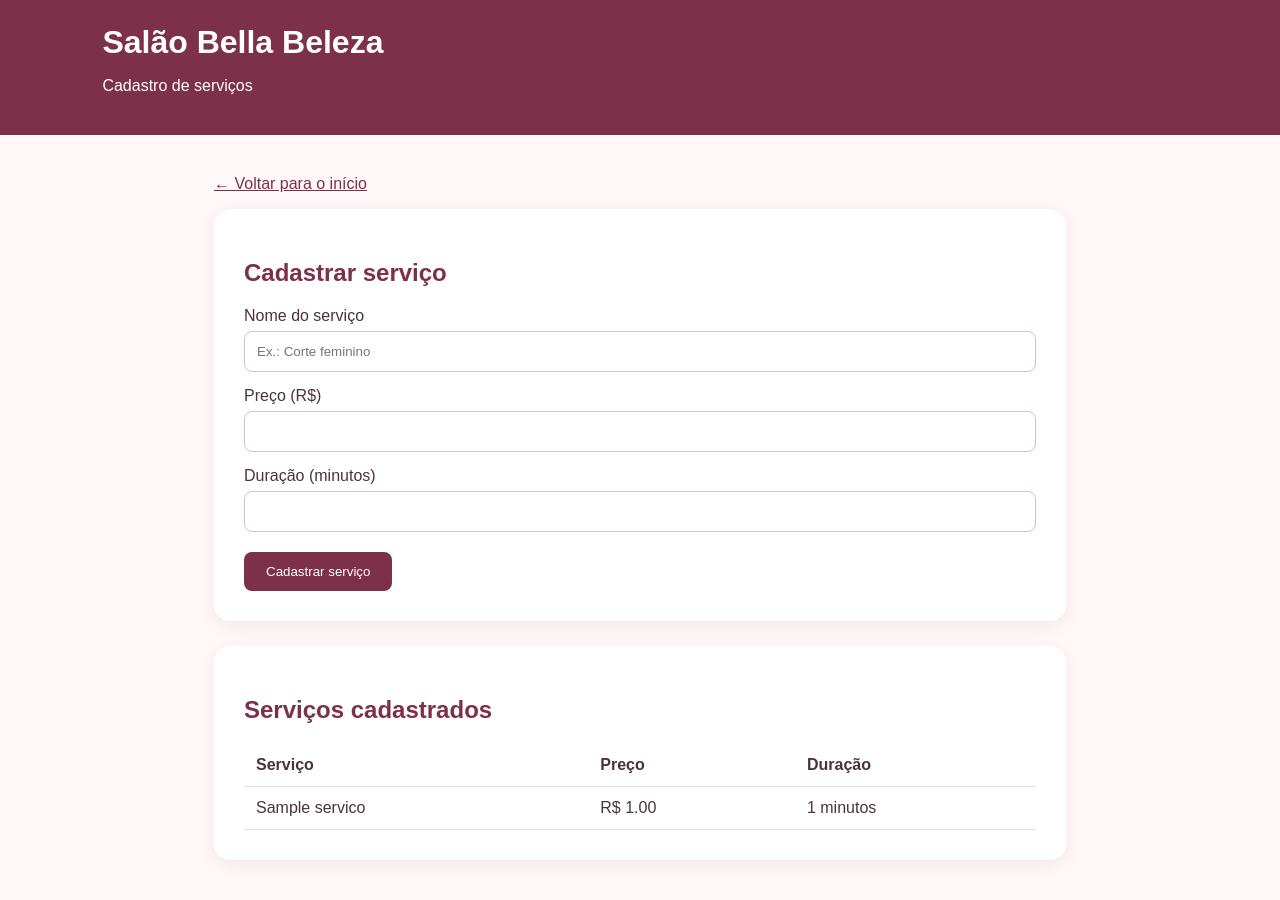
After one commit to LeticiaFerraz00/salao-bella-beleza, a Flask app: page /servicos in a window 1280 px wide. The commit adds this page. Run offline with Flask 3, Linux system fonts and the light colour scheme; tables that the repository leaves empty hold one stand-in row (values such as "Sample post").

Commit message:
feat: adiciona cadastro e listagem de servicos

```diff
--- a/app.py
+++ b/app.py
@@ -36,5 +36,38 @@ def clientes():
     conexao.close()
     return render_template("clientes.html", clientes=lista_clientes)
 
+@app.route("/servicos", methods=["GET", "POST"])
+def servicos():
+    conexao = conectar()
+
+    if request.method == "POST":
+        nome = request.form.get("nome", "").strip()
+        preco = request.form.get("preco", "").strip()
+        duracao = request.form.get("duracao", "").strip()
+
+        if nome and preco and duracao:
+            try:
+                preco = float(preco)
+                duracao = int(duracao)
+
+                if preco >= 0 and duracao > 0:
+                    conexao.execute(
+                        "INSERT INTO servicos (nome, preco, duracao) VALUES (?, ?, ?)",
+                        (nome, preco, duracao)
+                    )
+                    conexao.commit()
+            except ValueError:
+                pass
+
+        conexao.close()
+        return redirect(url_for("servicos"))
+
+    lista_servicos = conexao.execute(
+        "SELECT * FROM servicos ORDER BY nome"
+    ).fetchall()
+
+    conexao.close()
+    return render_template("servicos.html", servicos=lista_servicos)
+
 if __name__ == "__main__":
     app.run(debug=True)
--- /dev/null
+++ b/templates/servicos.html
@@ -0,0 +1,138 @@
+<!DOCTYPE html>
+<html lang="pt-br">
+<head>
+    <meta charset="UTF-8">
+    <meta name="viewport" content="width=device-width, initial-scale=1.0">
+    <title>Serviços | Salão Bella Beleza</title>
+
+    <style>
+        * { box-sizing: border-box; }
+
+        body {
+            margin: 0;
+            font-family: Arial, sans-serif;
+            background-color: #fff7f8;
+            color: #49343b;
+        }
+
+        header {
+            background-color: #7d3049;
+            color: white;
+            padding: 24px 8%;
+        }
+
+        header h1 { margin: 0; }
+
+        main {
+            max-width: 900px;
+            margin: 40px auto;
+            padding: 0 24px;
+        }
+
+        .card {
+            background-color: white;
+            border-radius: 16px;
+            padding: 30px;
+            margin-bottom: 25px;
+            box-shadow: 0 4px 18px #7d304915;
+        }
+
+        h2 { color: #7d3049; }
+
+        label {
+            display: block;
+            margin: 15px 0 6px;
+        }
+
+        input {
+            width: 100%;
+            padding: 12px;
+            border: 1px solid #d8bfc7;
+            border-radius: 8px;
+        }
+
+        button {
+            margin-top: 20px;
+            background-color: #7d3049;
+            color: white;
+            border: none;
+            border-radius: 8px;
+            padding: 12px 22px;
+            cursor: pointer;
+        }
+
+        button:hover { background-color: #602238; }
+
+        table {
+            width: 100%;
+            border-collapse: collapse;
+        }
+
+        th, td {
+            padding: 12px;
+            text-align: left;
+            border-bottom: 1px solid #f0dce2;
+        }
+
+        a { color: #7d3049; }
+    </style>
+</head>
+
+<body>
+    <header>
+        <h1>Salão Bella Beleza</h1>
+        <p>Cadastro de serviços</p>
+    </header>
+
+    <main>
+        <p><a href="/">← Voltar para o início</a></p>
+
+        <section class="card">
+            <h2>Cadastrar serviço</h2>
+
+            <form method="POST">
+                <label for="nome">Nome do serviço</label>
+                <input type="text" id="nome" name="nome"
+                       placeholder="Ex.: Corte feminino" required>
+
+                <label for="preco">Preço (R$)</label>
+                <input type="number" id="preco" name="preco"
+                       min="0" step="0.01" required>
+
+                <label for="duracao">Duração (minutos)</label>
+                <input type="number" id="duracao" name="duracao"
+                       min="1" step="1" required>
+
+                <button type="submit">Cadastrar serviço</button>
+            </form>
+        </section>
+
+        <section class="card">
+            <h2>Serviços cadastrados</h2>
+
+            {% if servicos %}
+                <table>
+                    <thead>
+                        <tr>
+                            <th>Serviço</th>
+                            <th>Preço</th>
+                            <th>Duração</th>
+                        </tr>
+                    </thead>
+                    <tbody>
+                        {% for servico in servicos %}
+                        <tr>
+                            <td>{{ servico["nome"] }}</td>
+                            <td>R$ {{ "%.2f"|format(servico["preco"]) }}</td>
+                            <td>{{ servico["duracao"] }} minutos</td>
+                        </tr>
+                        {% endfor %}
+                    </tbody>
+                </table>
+            {% else %}
+                <p>Nenhum serviço cadastrado ainda.</p>
+            {% endif %}
+        </section>
+    </main>
+</body>
+</html>
```
Also changed, not shown: templates/index.html (+5 -2 lines).
